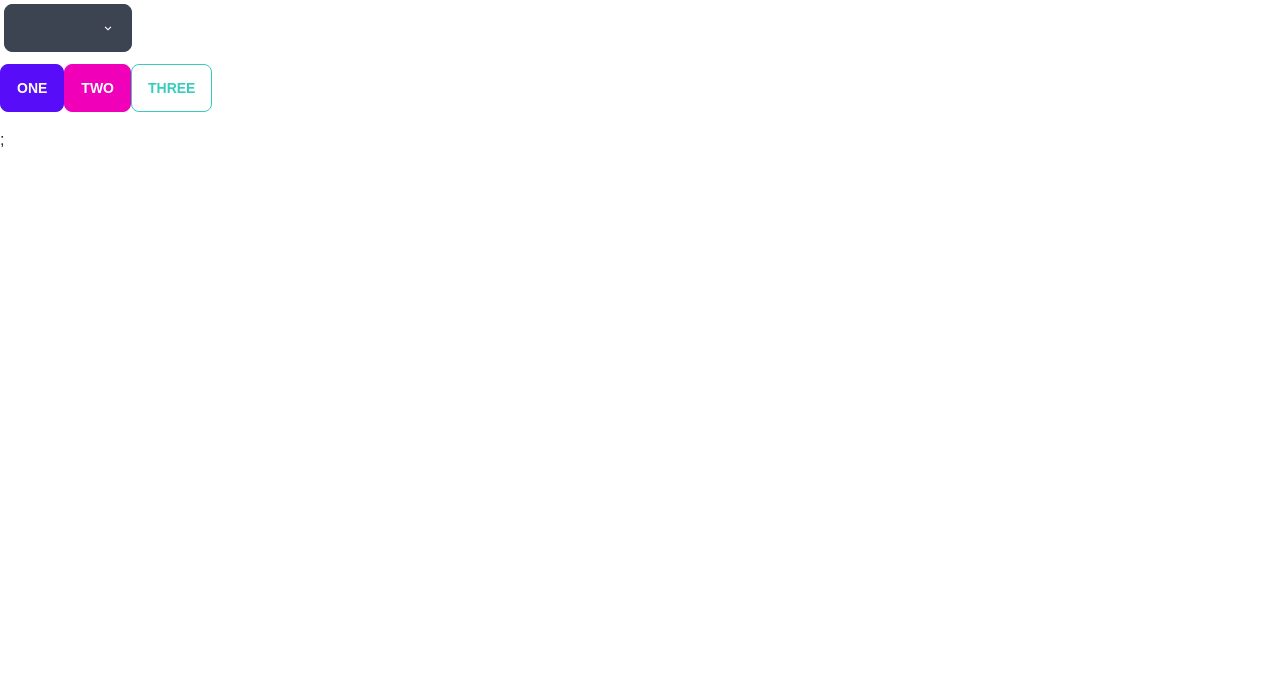
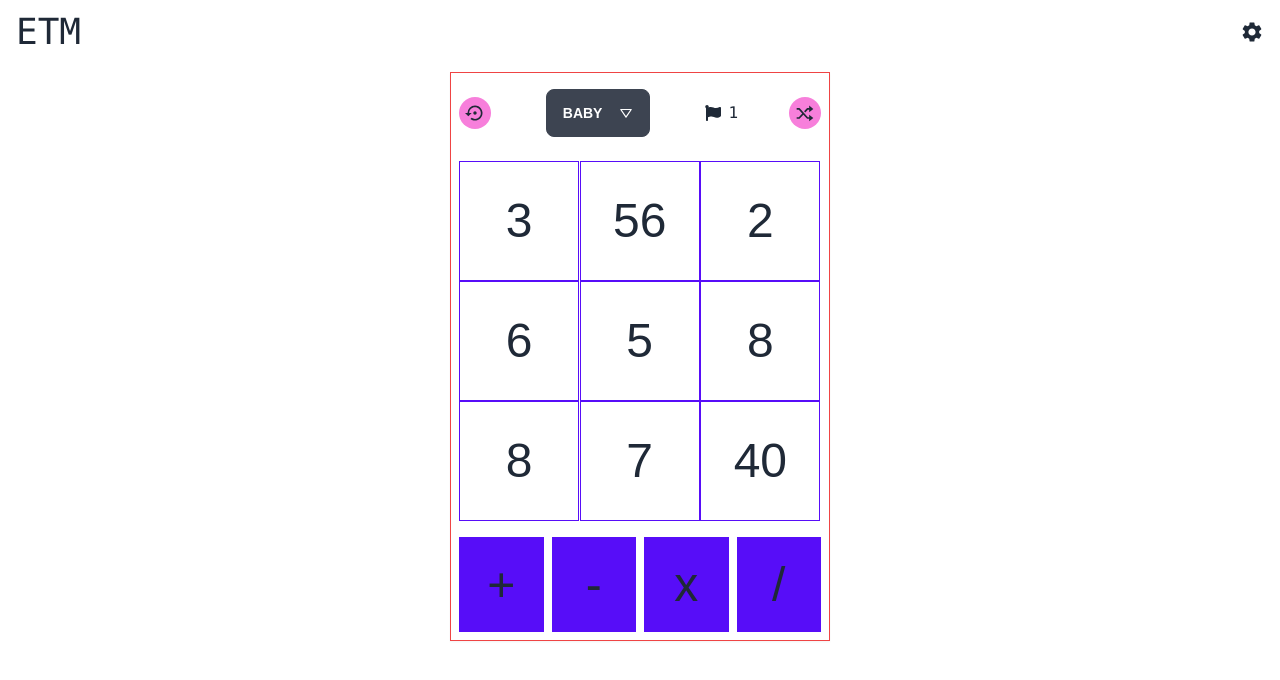
Before and after one commit to thyahan/etm, a Next.js app: page / in a window 1280 px wide. Shown: the top 680 px of the page. Built offline with nearby package versions, Linux system fonts and the light colour scheme.

Commit message:
add game beta

```diff
--- a/src/components/Layout/index.tsx
+++ b/src/components/Layout/index.tsx
@@ -1,6 +1,7 @@
 import dynamic from "next/dynamic";
 import { FC, ReactNode, useEffect } from "react";
 import useTheme from "hooks/useTheme";
+import { MdSettings } from "react-icons/md";
 
 const ThemePicker = dynamic(() => import("components/ThemePicker"), {
   ssr: false,
@@ -15,14 +16,17 @@ const Layout: FC<{ children: ReactNode }> = ({ children }) => {
   }, []);
 
   return (
-    <div className="grid grid-rows-2">
+    <div className="h-screen w-screen flex flex-col">
       {/* header */}
-      <div className="h-16">
-        <ThemePicker />
+      <div className="h-16 px-4 mx-auto w-full max-w-[1600px] flex justify-between items-center">
+        <p className="text-4xl font-mono">ETM</p>
+        <a className="cursor-pointer">
+          <MdSettings className="text-2xl" />
+        </a>
       </div>
 
-      {/* content */}
-      <main>{children}</main>
+      {/* page content */}
+      <main className="page flex-1 overflow-auto">{children}</main>
     </div>
   );
 };
--- a/src/components/ThemePicker/index.tsx
+++ b/src/components/ThemePicker/index.tsx
@@ -37,7 +37,7 @@ const ThemePicker = () => {
   const { changeTheme, theme } = useTheme();
 
   return (
-    <div className="dropdown">
+    <div className="dropdown dropdown-end">
       <label
         tabIndex={0}
         className="btn m-1 w-32 capitalize flex items-center justify-between"
@@ -45,19 +45,17 @@ const ThemePicker = () => {
         <span>{theme}</span>
         <BiChevronDown />
       </label>
-      <ul
-        tabIndex={0}
-        className="dropdown-content p-2 shadow bg-base-100 rounded-box w-52"
-      >
+      <ul tabIndex={0} className="dropdown-content menu p-2 bg-base-100 w-52">
+        <li className="w-[calc(100vw-18px)] grid grid-cols-2 md:grid-cols-4 lg:grid-cols-6 xl:grid-cols-8 gap-4 p-2 shadow-md rounded-md">
           {themes.map((t) => {
             return (
-            <li
+              <button
                 data-theme={t}
                 key={t}
                 onClick={() => changeTheme(t)}
-              className="p-2 capitalize border-b cursor-pointer mb-1  border-2 border-gray-400 rounded-md"
+                className="h-24 p-2 capitalize border-b cursor-pointer mb-1 border-2 border-gray-400 rounded-md"
               >
-              <div className="h-full flex item-center gap-1 justify-between">
+                <div className="h-full flex flex-col item-center gap-1 justify-between">
                   <p>{t}</p>
                   <div className="flex gap-1 items-center">
                     <span className="w-2 h-4 rounded-md bg-primary"></span>
@@ -66,9 +64,10 @@ const ThemePicker = () => {
                     <span className="w-2 h-4 rounded-md bg-neutral"></span>
                   </div>
                 </div>
-            </li>
+              </button>
             );
           })}
+        </li>
       </ul>
     </div>
   );
--- /dev/null
+++ b/src/features/game/index.tsx
@@ -0,0 +1,213 @@
+import classNames from "classnames";
+import { useEffect, useState } from "react";
+import { BiDownArrow, BiShuffle } from "react-icons/bi";
+import { MdOutlineSettingsBackupRestore } from "react-icons/md";
+import { generateItems, Item } from "./utils";
+import { FaFlag } from "react-icons/fa";
+
+const Game = () => {
+  const [items, setItems] = useState<Item[]>([]);
+  const [select, setSelect] = useState<Item[]>([]);
+  const [op, setOp] = useState<number>();
+  const [mode, setMode] = useState<string>("number");
+  const [level, setLevel] = useState<number>(1);
+  const [score, setScore] = useState(0);
+
+  console.log({
+    items,
+    select,
+    op,
+    mode,
+  });
+
+  const handleOnOpClick = (val: number) => {
+    if (mode !== "operator") return;
+
+    setOp(val);
+    setMode("number");
+  };
+
+  const handleOnNumerClick = (it: Item) => {
+    if (mode !== "number") return;
+
+    if (select.length === 0) {
+      setSelect((prev) => [...prev, it]);
+      setMode("operator");
+      return;
+    }
+
+    if (select.length === 1) {
+      setSelect((prev) => [...prev, it]);
+      return;
+    }
+
+    let result = undefined;
+
+    switch (op) {
+      case 0:
+        result = select[0].value + select[1].value;
+        break;
+      case 1:
+        result = select[0].value - select[1].value;
+        break;
+      case 2:
+        result = select[0].value * select[1].value;
+        break;
+      case 3:
+        result = select[0].value / select[1].value;
+        break;
+
+      default:
+        break;
+    }
+
+    if (result === it.value) {
+      const toInActiveIndex = [select[0].index, select[1].index, it.index];
+      setItems((prev) =>
+        prev.map((p) => ({
+          ...p,
+          active: p.active ? !toInActiveIndex.includes(p.index) : p.active,
+        }))
+      );
+    }
+
+    setMode("number");
+    setOp(undefined);
+    setSelect([]);
+  };
+
+  const renderItem = () => {
+    const selectIndexs = select.map((s) => s.index) || [];
+    return items.map((it) => {
+      const { index, value, active } = it;
+      return (
+        <div key={`${value}-${index}`}>
+          <button
+            disabled={!active}
+            onClick={() => handleOnNumerClick(it)}
+            className={classNames(
+              "h-[120px] w-[120px] border border-primary text-5xl disabled:text-gray-400 disabled:bg-gray-200",
+              selectIndexs.includes(index) ? "outline outline-red-500" : ""
+            )}
+          >
+            {value}
+          </button>
+        </div>
+      );
+    });
+  };
+
+  useEffect(() => {
+    setItems(generateItems(level));
+  }, []);
+
+  useEffect(() => {
+    setScore(0);
+    setItems(generateItems(level));
+  }, [level]);
+
+  useEffect(() => {
+    if (items.every((i) => !i.active)) {
+      setScore((p) => p + 1);
+      setItems(generateItems(level));
+    }
+  }, [items]);
+
+  return (
+    <div className="border border-red-500 p-2 shadow-sm gap-4 flex flex-col w-[380px] mx-auto">
+      {/* header */}
+      <div className="flex-none flex justify-between items-center h-16">
+        <span className="w-8 h-8 flex items-center justify-center rounded-full bg-secondary bg-opacity-50">
+          <MdOutlineSettingsBackupRestore
+            className="text-xl"
+            onClick={() => {
+              setItems((prev) => prev.map((p) => ({ ...p, active: true })));
+              setOp(undefined);
+              setMode("number");
+              setSelect([]);
+            }}
+          />
+        </span>
+
+        <div className="dropdown w-28">
+          <label
+            tabIndex={0}
+            className="btn m-1 flex justify-between items-center"
+          >
+            <span>{level === 1 ? "Baby" : "Student"}</span> <BiDownArrow />
+          </label>
+          <ul
+            tabIndex={0}
+            className="dropdown-content menu p-2 shadow bg-base-100 rounded-box w-52"
+          >
+            <li onClick={() => setLevel(1)}>
+              <a>Baby</a>
+            </li>
+            <li onClick={() => setLevel(2)}>
+              <a>Student</a>
+            </li>
+          </ul>
+        </div>
+        <p className="flex gap-2 items-center">
+          <FaFlag />
+          <span className="font-mono">{score}</span>
+        </p>
+        <span className="w-8 h-8 flex items-center justify-center rounded-full bg-secondary bg-opacity-50">
+          <BiShuffle
+            className="text-xl"
+            onClick={() => {
+              setItems(generateItems(level));
+              setOp(undefined);
+              setMode("number");
+              setSelect([]);
+            }}
+          />
+        </span>
+      </div>
+      {/* board */}
+      <div className="flex-1 grid grid-cols-3">{renderItem()}</div>
+
+      {/* operator */}
+      <div className="h-18 flex-none grid grid-cols-4 gap-2">
+        <button
+          onClick={() => handleOnOpClick(0)}
+          className={classNames(
+            "h-[calc(380px/4)] bg-primary text-5xl",
+            op === 0 ? "outline outline-red-500" : ""
+          )}
+        >
+          +
+        </button>
+        <button
+          onClick={() => handleOnOpClick(1)}
+          className={classNames(
+            "h-[calc(380px/4)] bg-primary text-5xl",
+            op === 1 ? "outline outline-red-500" : ""
+          )}
+        >
+          -
+        </button>
+        <button
+          onClick={() => handleOnOpClick(2)}
+          className={classNames(
+            "h-[calc(380px/4)] bg-primary text-5xl",
+            op === 2 ? "outline outline-red-500" : ""
+          )}
+        >
+          x
+        </button>
+        <button
+          onClick={() => handleOnOpClick(3)}
+          className={classNames(
+            "h-[calc(380px/4)] bg-primary text-5xl",
+            op === 3 ? "outline outline-red-500" : ""
+          )}
+        >
+          /
+        </button>
+      </div>
+    </div>
+  );
+};
+
+export default Game;
--- /dev/null
+++ b/src/features/game/utils.ts
@@ -0,0 +1,61 @@
+export type Item = {
+  index: number;
+  value: number;
+  active: boolean;
+};
+
+const randomIntFromInterval = (min: number, max: number) => {
+  return Math.floor(Math.random() * (max - min + 1) + min);
+};
+
+const randomAddition = (level: number) => {
+  const from = level == 1 ? 2 : 3;
+  const to = level == 1 ? 19 : 49;
+  const a = randomIntFromInterval(from, to);
+  const b = randomIntFromInterval(from, to);
+
+  const data = [a, b, a + b];
+  console.log(data);
+
+  return data;
+};
+
+const randomMultiplication = (level: number) => {
+  const from = level == 1 ? 2 : 3;
+  const to = level == 1 ? 9 : 12;
+  const a = randomIntFromInterval(from, to);
+  const b = randomIntFromInterval(from, to);
+
+  const data = [a, b, a * b];
+  console.log(data);
+
+  return data;
+};
+
+export const generateItems = (level: number): Item[] => {
+  const operator = [0, 1, 2].map(() => {
+    return randomIntFromInterval(0, 3);
+  });
+
+  console.log({ operator });
+
+  let resp: number[] = [];
+
+  operator.forEach((op) => {
+    if (op === 0 || op === 1) resp = [...resp, ...randomAddition(level)];
+    if (op === 2 || op === 3) resp = [...resp, ...randomMultiplication(level)];
+  });
+
+  return resp
+    .map((value) => ({ value, sort: Math.random() }))
+    .sort((a, b) => a.sort - b.sort)
+    .map(({ value }, index) => {
+      const it: Item = {
+        index,
+        value,
+        active: true,
+      };
+
+      return it;
+    });
+};
--- a/src/pages/_app.tsx
+++ b/src/pages/_app.tsx
@@ -10,7 +10,7 @@ function MyApp({ Component, pageProps }: AppProps) {
         <link rel="manifest" href="/manifest.json" />
         <link rel="apple-touch-icon" href="/icons/apple-icon-180.png" />
       </Head>
-      <Component {...pageProps} />;
+      <Component {...pageProps} />
     </>
   );
 }
--- a/src/pages/index.tsx
+++ b/src/pages/index.tsx
@@ -2,13 +2,12 @@ import type { NextPage } from "next";
 import dynamic from "next/dynamic";
 
 const Layout = dynamic(() => import("components/Layout"), { ssr: false });
+const Game = dynamic(() => import("features/game"), { ssr: false });
 
 const Home: NextPage = () => {
   return (
     <Layout>
-      <button className="btn btn-primary">One</button>
-      <button className="btn btn-secondary">Two</button>
-      <button className="btn btn-accent btn-outline">Three</button>
+      <Game />
     </Layout>
   );
 };
--- a/src/styles/globals.css
+++ b/src/styles/globals.css
@@ -20,4 +20,8 @@
   body::-webkit-scrollbar-thumb {
     @apply bg-gray-400;
   }
+
+  .page {
+    @apply w-full max-w-[1600px] mx-auto p-2;
+  }
 }
```
Lines whose indentation alone changed are shown as unchanged.
